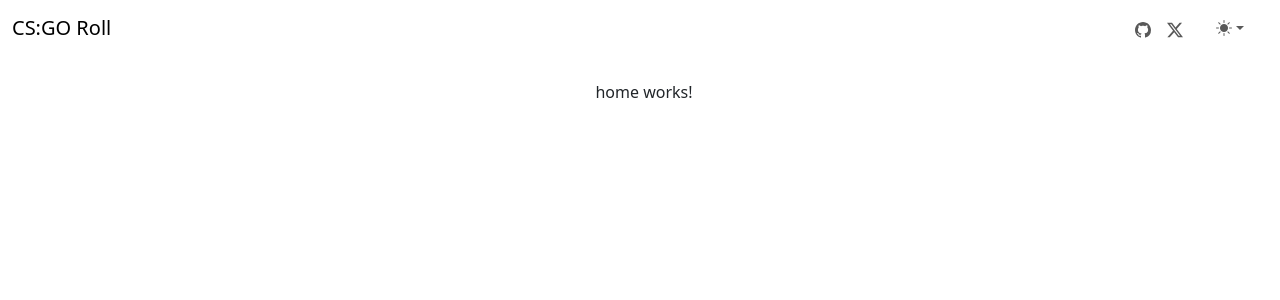
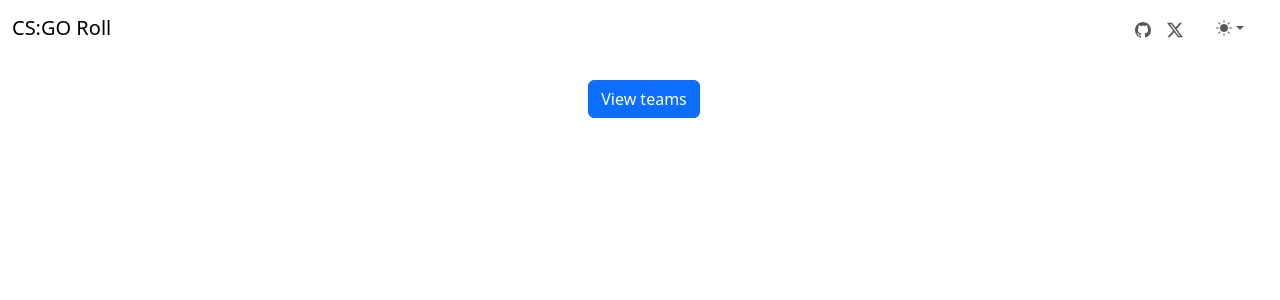
Before and after one commit to Revenant35/stratbook, an Angular app: page / in a window 1280 px wide. Shown: the top 300 px of the page. Built offline with nearby package versions, Linux system fonts and the light colour scheme.

Commit message:
adding link to teams page on home component (temporary)

```diff
--- a/src/app/screens/home/home.component.html
+++ b/src/app/screens/home/home.component.html
@@ -1 +1 @@
-<p>home works!</p>
+<a href="/teams" class="btn btn-primary">View teams</a>
```
